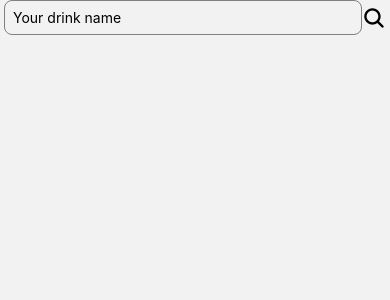
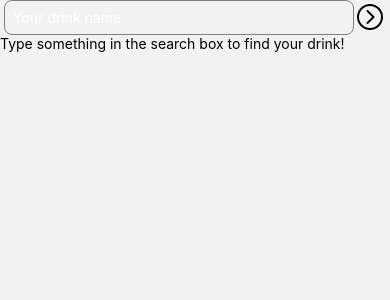
Before and after one commit to MaikRibeiro/AppDrinkRecipe-RN, a React Native app: screen /Home in a window 390 px wide. Shown: the top 300 px of the page. Built offline with nearby package versions, Linux system fonts and the light colour scheme.

Commit message:
feat: loading effect for home screen

```diff
--- a/src/hooks/useDrinks.ts
+++ b/src/hooks/useDrinks.ts
@@ -1,14 +1,18 @@
-import { useState } from "react";
+import { useEffect, useState } from "react";
 import { Drink } from "../types";
 
 export const useDrinks = () => {
     const [error, setError] = useState("");
     const [drinks, setDrinks] = useState<Drink[]>([]);
+    const [load, setLoad] = useState<boolean>(false);
+    const [searchCompleted, setSearchCompleted] = useState<boolean>(false);
 
     const fetchDrinks = async (searchText: string) => {
         if (searchText.length === 0)
             return;
 
+        setLoad(true);
+        setSearchCompleted(false);
         try {
             const response = await fetch(
                 `https://www.thecocktaildb.com/api/json/v1/1/search.php?s=${searchText}`
@@ -16,13 +20,18 @@ export const useDrinks = () => {
 
             const data = await response.json();
             if (!data.drinks || data.drinks.length === 0) {
-                setError("OPS, no drinks found. Try again.");
+                setSearchCompleted(true);
                 return;
             }
 
             setDrinks(data.drinks);
+            setSearchCompleted(true);
         } catch (error) {
             setError("OOH NOO! Unexpected error on drinking search, try again later.");
+            setSearchCompleted(true);
+        } finally {
+            setLoad(false);
+
         }
     };
 
@@ -31,5 +40,5 @@ export const useDrinks = () => {
         setError("");
     };
 
-    return { fetchDrinks, drinks, error, clear };
+    return { fetchDrinks, drinks, error, clear, load, searchCompleted, setSearchCompleted };
 };
--- a/src/screens/Home/index.tsx
+++ b/src/screens/Home/index.tsx
@@ -1,5 +1,15 @@
 import { NavigationProp } from "@react-navigation/native";
-import { Button, Image, Pressable, SafeAreaView, StyleSheet, Text, TextInput, TouchableOpacity, View } from "react-native"
+import { ActivityIndicator,
+         Image,
+         Pressable,
+         SafeAreaView,
+         Text,
+         TextInput,
+         Keyboard,
+         TouchableOpacity,
+         TouchableWithoutFeedback,
+         View
+        }  from "react-native"
 import { StackParamList } from "../../routers";
 import { Ionicons } from "@expo/vector-icons";
 import { styles } from "./styles";
@@ -13,8 +23,7 @@ type HomeProps = {
 
 export const Home = ({ navigation }: HomeProps) => {
     const [searchText, setSearchText] = useState("");
-
-    const { fetchDrinks, clear, drinks, error } = useDrinks();
+    const { fetchDrinks, clear, drinks, error, load, searchCompleted, setSearchCompleted } = useDrinks();
 
     const clearSearchText = () => {
         setSearchText("");
@@ -27,31 +36,62 @@ export const Home = ({ navigation }: HomeProps) => {
         });
     };
 
+    const emptyComponent = () => {
+        if (searchText.length === 0) {
+            return (
+                <View style={styles.containerEmptyList}>
+                    <Text style={styles.textEmptyComponent}>Type something in the search box to find your drink!</Text>
+                </View>
+            );
+        } else if (searchCompleted && !load && drinks.length === 0) {
+            return (
+                <View style={styles.containerEmptyList}>
+                    <Text style={styles.textEmptyComponent}>
+                        Oops! There's no data here!
+                    </Text>
+                </View>
+            );
+        }
+        return null;
+    };
+
+    if (load) {
+        return (
+            <View style={styles.indicator}>
+                <ActivityIndicator />
+            </View>
+        );
+    }
+
     return (
         <SafeAreaView style={{ flex: 1 }}>
             <View style={styles.inputContainer}>
                 <TextInput
                     style={styles.textInput}
                     placeholder="Your drink name"
+                    placeholderTextColor="#FFF"
                     value={searchText}
                     onChangeText={setSearchText}
                 />
                 {searchText.length > 0 && (
-                    <Pressable style={styles.clearButton} onPress={clearSearchText}>
-                        <Ionicons name="close-circle-outline" size={24} />
+                    <Pressable style={styles.iconClearBtn} onPress={clearSearchText}>
+                        <Ionicons style={styles.iconClose} name="close-circle-outline" size={26} />
                     </Pressable>
                 )}
-                <Pressable onPress={() => fetchDrinks(searchText)}>
-                    <Ionicons name="search" size={24} />
+                <Pressable style={styles.iconSearchBtn} onPress={() => { fetchDrinks(searchText); Keyboard.dismiss()}}>
+                    <Ionicons style={styles.iconSearch} name="chevron-forward-circle-outline" size={32} />
                 </Pressable>
             </View>
 
             {error && <Text style={styles.errorMessage}> {error} </Text> }
 
+            <TouchableWithoutFeedback onPress={Keyboard.dismiss} accessible={false}>
                 <FlatList
                     data={drinks}
                     keyExtractor={item => item.idDrink}
+                    ListEmptyComponent={emptyComponent}
                     renderItem={({item}) => (
+
                         <TouchableOpacity
                             style={styles.drinkItemContainer}
                             onPress={ ()=> handleItemClick(item.idDrink)}>
@@ -65,7 +105,10 @@ export const Home = ({ navigation }: HomeProps) => {
                             </View>
                         </TouchableOpacity>
                     )}
+                    style={{ flex: 1}}
+                    contentContainerStyle={{ flexGrow: 1 }}
                 />
+            </TouchableWithoutFeedback>
         </SafeAreaView>
     );
 };
```
Lines whose indentation alone changed are shown as unchanged.
